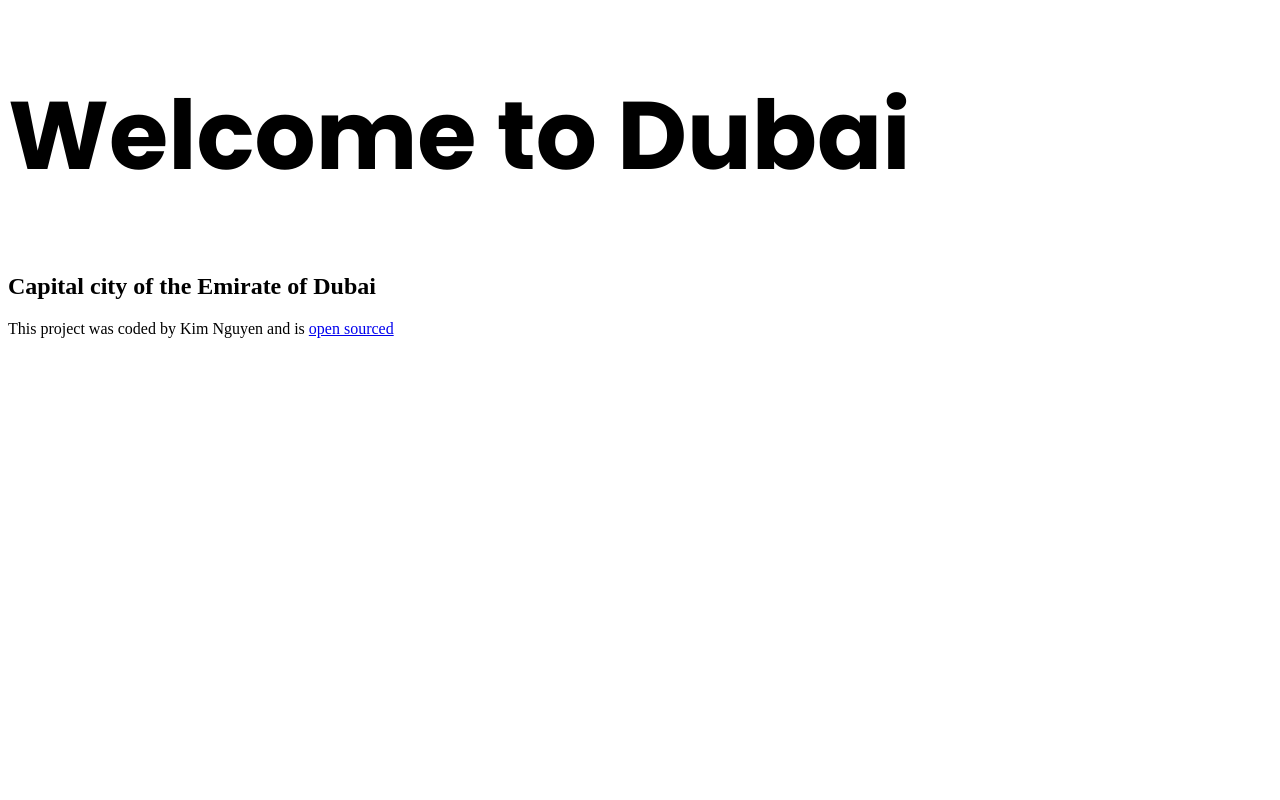
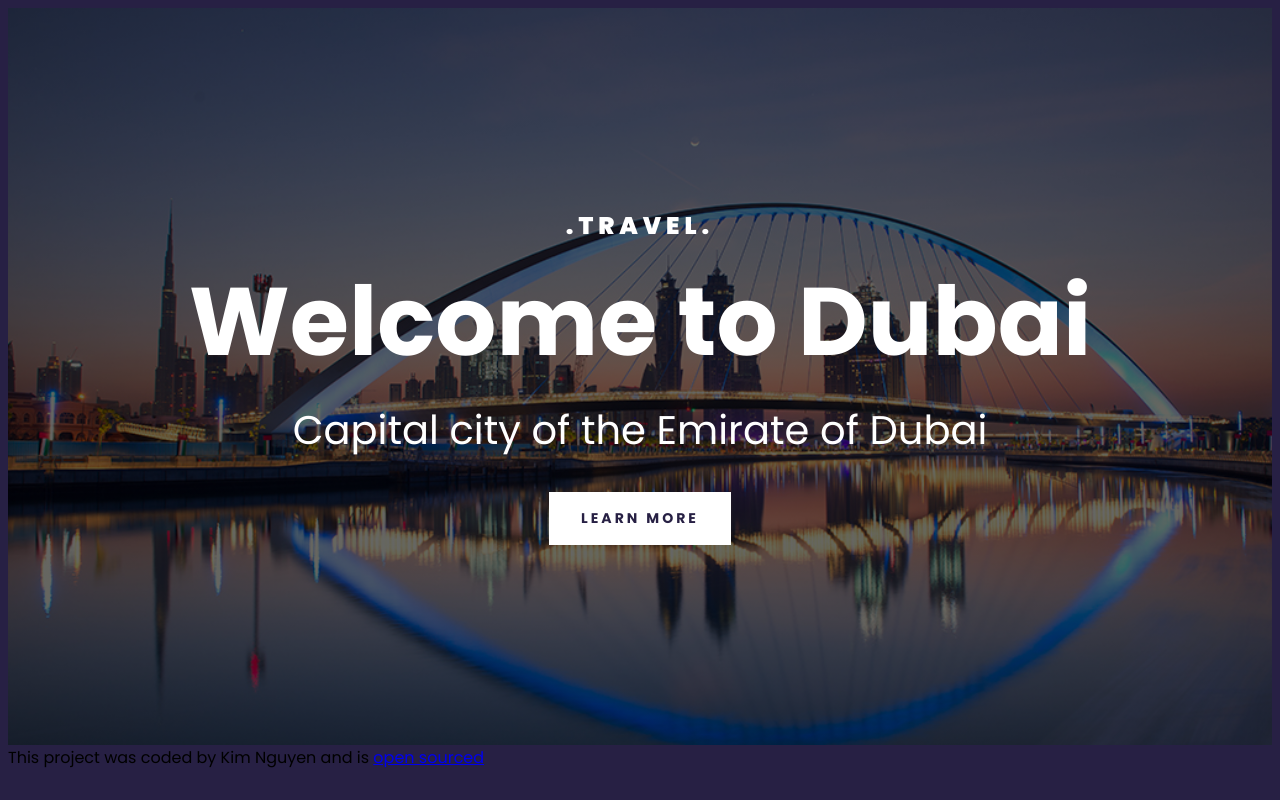
Before and after one commit to kimnguyen10/dubai-travel-project, a plain HTML site: page index.html in a window 1280 px wide. Drawn offline with Linux system fonts and the light colour scheme.

Commit message:
Added the header of the landing page

```diff
--- a/index.html
+++ b/index.html
@@ -13,8 +13,13 @@
     <link rel="stylesheet" href="src/styles.css" />
   </head>
   <body>
+    <div class="container">
+      <header>
+        <h3>.TRAVEL.</h3>
         <h1>Welcome to Dubai</h1>
         <h2>Capital city of the Emirate of Dubai</h2>
+        <a href="#more">Learn more</a>
+      </header>
       <footer>
         This project was coded by Kim Nguyen and is
         <a
@@ -23,5 +28,6 @@
           >open sourced</a
         >
       </footer>
+    </div>
   </body>
 </html>
--- a/src/styles.css
+++ b/src/styles.css
@@ -1,7 +1,74 @@
-h1 {
-  font-family: "Poppins", san-serif;
-  font-style: normal;
+body {
+  font-family: "Poppins", sans-serif;
+  background: #272044;
+}
+
+container {
+  max-width: 1400px;
+  margin: 0 auto;
+}
+
+header {
+  background-image: linear-gradient(rgba(0, 0, 0, 0.6), rgba(0, 0, 0, 0.6)),
+    url("../images/dubai.jpeg");
+  background-repeat: no-repeat;
+  background-size: cover;
+  color: white;
+  text-align: center;
+  padding: 200px 0;
+}
+
+header h1 {
   font-weight: 700;
   font-size: 96px;
-  line-height: 144px;
+  line-height: 1;
+  margin: 30px 0;
 }
+
+header h2 {
+  font-weight: 400;
+  font-size: 40px;
+  line-height: 1.5;
+  margin: 0;
+}
+
+header h3 {
+  font-weight: 900;
+  font-size: 24px;
+  line-height: 1.5;
+  letter-spacing: 5px;
+  margin: 0;
+}
+
+header a {
+  font-weight: 700;
+  font-size: 14px;
+  line-height: 1.5;
+  text-align: center;
+  color: #272044;
+  padding: 16px 32px;
+  margin-top: 32px;
+  display: inline-block;
+  letter-spacing: 3px;
+  text-decoration: none;
+  text-transform: uppercase;
+  background: white;
+}
+
+@media (max-width: 900px) {
+  header {
+    padding: 60px 0;
+  }
+
+  header h1 {
+    font-size: 48px;
+  }
+
+  header h2 {
+    font-size: 20px;
+  }
+
+  header h3 {
+    font-size: 12px;
+  }
+}
```
Also changed, not shown: images/dubai.jpeg (added). Lines whose indentation alone changed are shown as unchanged.
